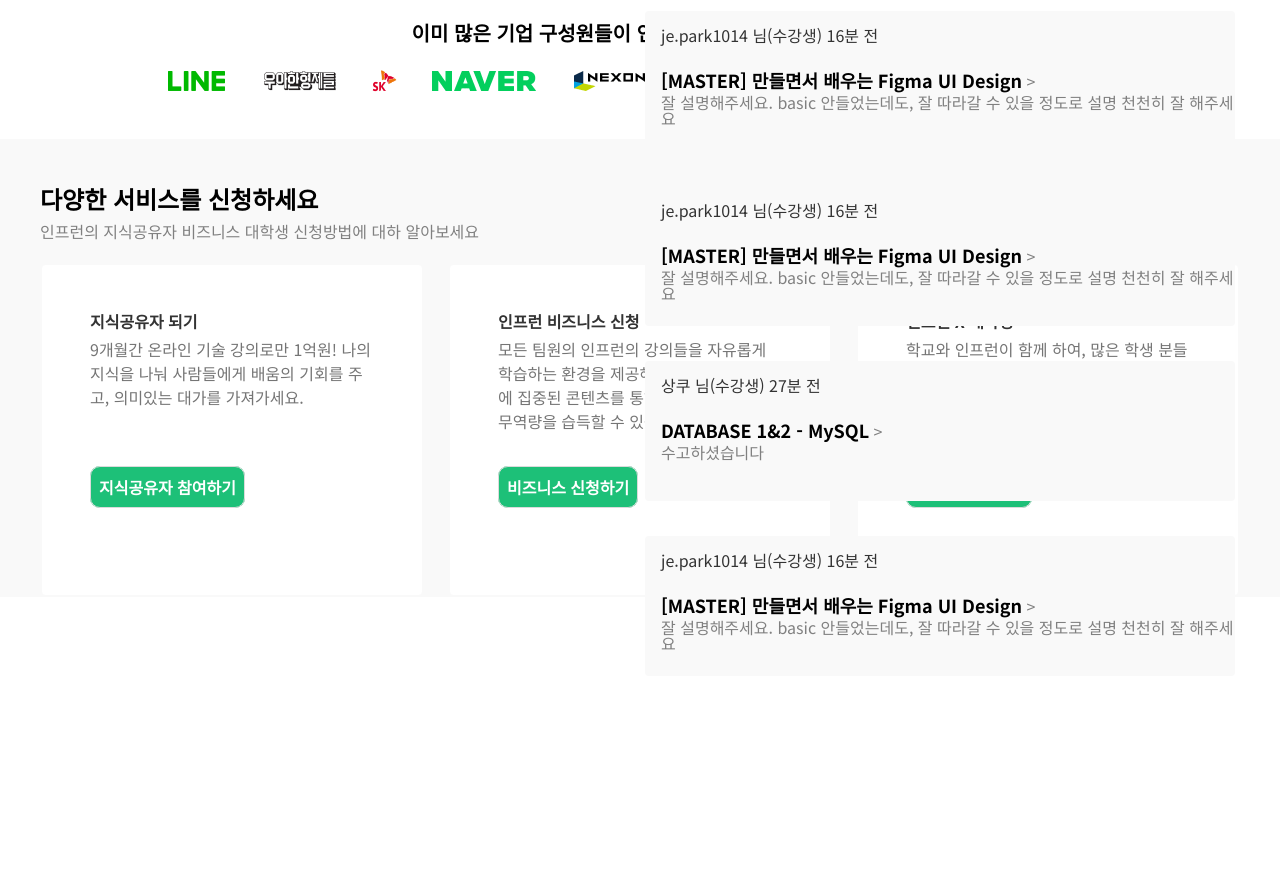
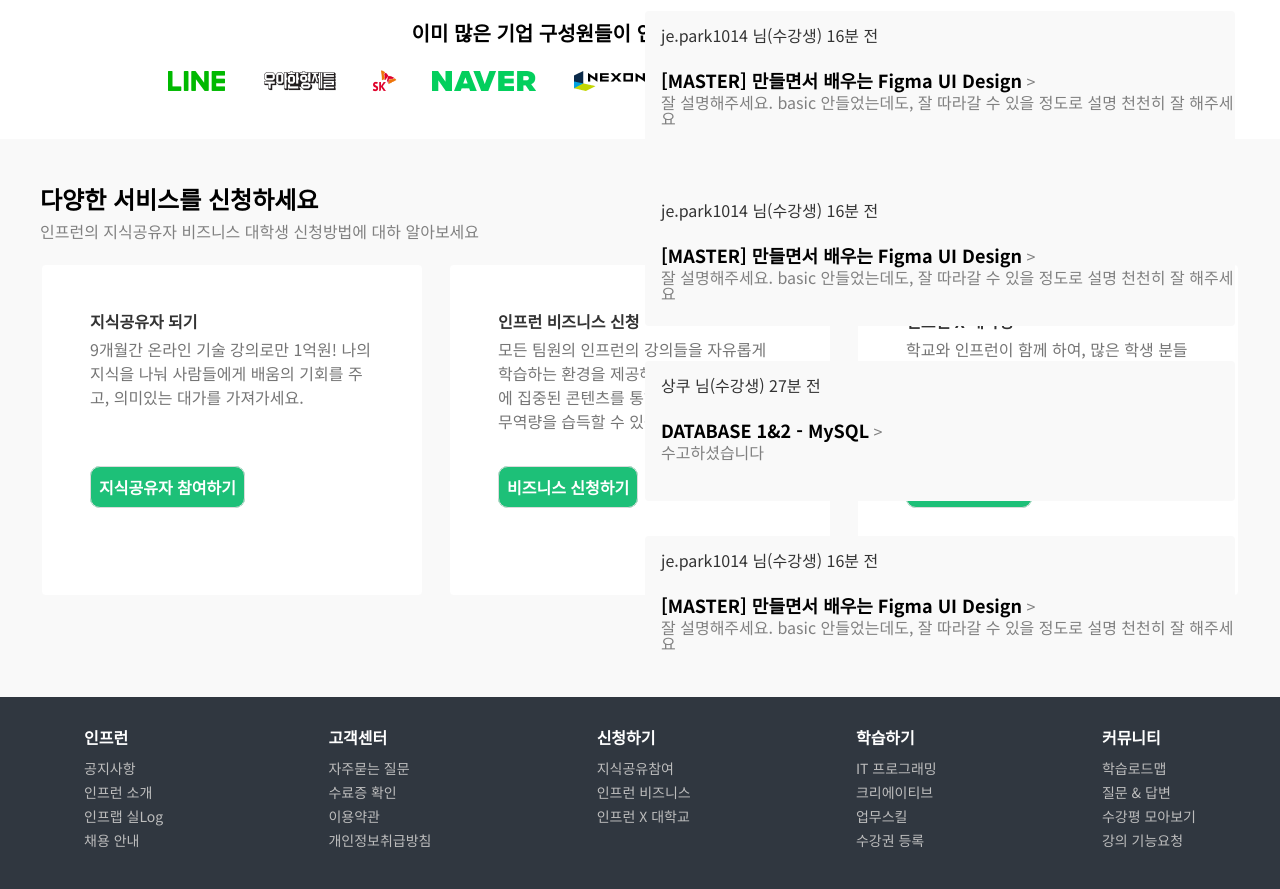
Before and after one commit to kimjungmini/inflearn-clone, a website: page index.html in a window 1280 px wide. Shown: the part 2900-3789 px from the top of the page. Before the commit the page ends 3576 px from the top, so only its background shows below. Drawn offline with nearby package versions, Linux system fonts and the light colour scheme.

Commit message:
footer 완료

```diff
--- a/index.html
+++ b/index.html
@@ -2268,6 +2268,67 @@ mongoDB 기초부터 실무까지(feat. Node.js) : 지식공유자 김시훈 님
         </div>
       </section>
     </main>
+
+    <footer id="footer">
+      <div class="container">
+        <div class="top-menu">
+          <div class="menu-list">
+            <div class="head">
+              인프런
+            </div>
+            <div class="sub-list">
+              <a href="#">공지사항</a>
+              <a href="#">인프런 소개</a>
+              <a href="#">인프랩 실Log</a>
+              <a href="#">채용 안내</a>
+            </div>
+          </div>
+          <div class="menu-list">
+            <div class="head">
+              고객센터
+            </div>
+            <div class="sub-list">
+              <a href="#">자주묻는 질문</a>
+              <a href="#">수료증 확인</a>
+              <a href="#">이용약관</a>
+              <a href="#">개인정보취급방침</a>
+            </div>
+          </div>
+          <div class="menu-list">
+            <div class="head">
+              신청하기
+            </div>
+            <div class="sub-list">
+              <a href="#">지식공유참여</a>
+              <a href="#">인프런 비즈니스</a>
+              <a href="#">인프런 X 대학교</a>
+            </div>
+          </div>
+          <div class="menu-list">
+            <div class="head">
+              학습하기
+            </div>
+            <div class="sub-list">
+              <a href="#">IT 프로그래밍</a>
+              <a href="#">크리에이티브</a>
+              <a href="#">업무스킬</a>
+              <a href="#">수강권 등록</a>
+            </div>
+          </div>
+          <div class="menu-list">
+            <div class="head">
+              커뮤니티
+            </div>
+            <div class="sub-list">
+              <a href="#">학습로드맵</a>
+              <a href="#">질문 & 답변</a>
+              <a href="#">수강평 모아보기</a>
+              <a href="#">강의 기능요청</a>
+            </div>
+          </div>
+        </div>
+      </div>
+    </footer>
   </div>
 </body>
 </html>
--- a/scss/main.scss
+++ b/scss/main.scss
@@ -960,7 +960,7 @@ section.group{
 section.apply{
   background-color: #f9f9f9;
   margin-top: 24px;
-
+  padding-bottom: 100px;
   .header{
     margin-top: 24px;
 
@@ -1016,3 +1016,35 @@ section.apply{
     }
   }
 }
+
+footer{
+  background-color: #303740;
+
+  .container{
+    width: 1152px;
+  }
+
+  .top-menu{
+    padding: 32px 20px;
+    display: flex;
+    justify-content: space-between;
+  }
+
+  .top-menu .menu-list{
+    .head{
+      color: white;
+      margin-bottom: 16px;
+      font-weight: bold;
+    }
+
+    .sub-list{
+      a{
+        display: block;
+        color: #bdbdbd;
+        margin-bottom: 10px;
+        font-size: 00.875rem;
+        text-decoration: none;
+      }
+    }
+  }
+}
```
Also changed, not shown: css/main.css, 1 other file.
